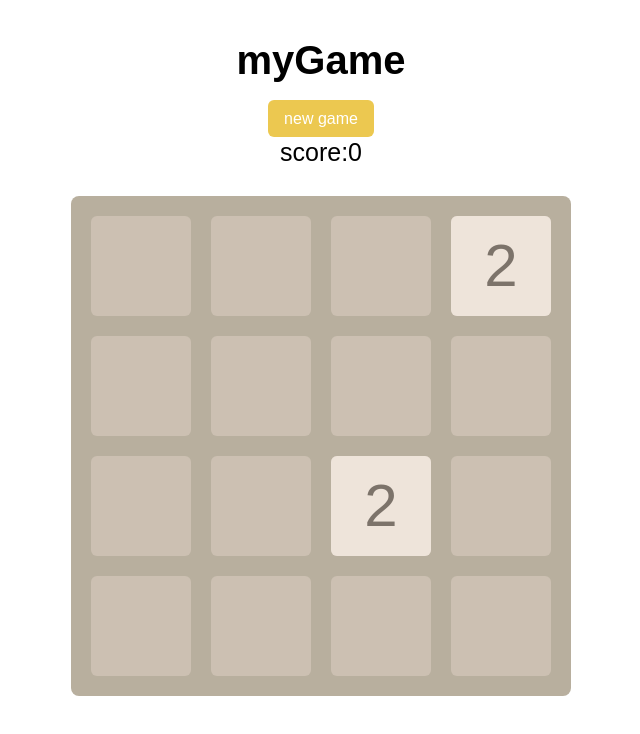
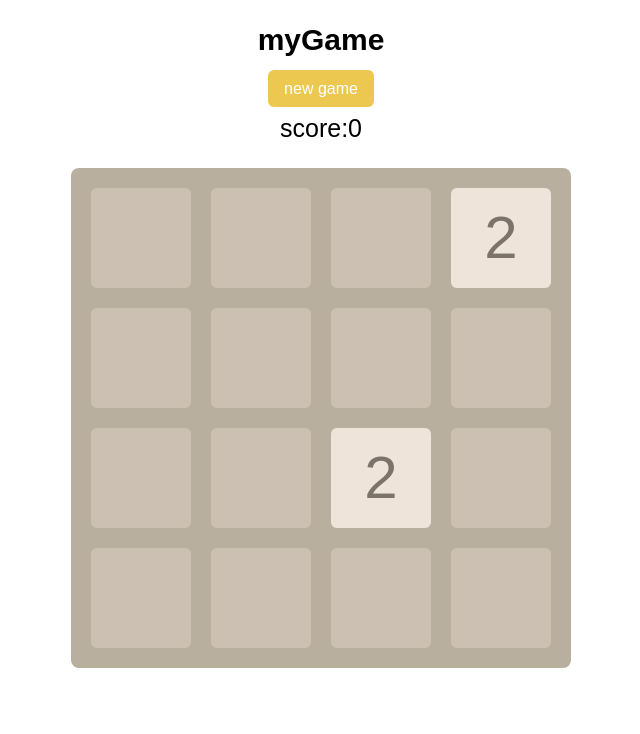
Before and after one commit to CLily/myGame2048, a plain HTML site: page index.html in a window 1280 px wide. Shown: the whole page, without its empty margins (319-959 px from the left). Drawn offline with Linux system fonts and the light colour scheme.

Commit message:
样式调整

```diff
--- a/css/mygame.css
+++ b/css/mygame.css
@@ -6,13 +6,13 @@ body{
 	font-family: arial;
 }
 .container{
-	margin: 10px auto;
+	margin: 0 auto;
 	text-align: center;
 }
 .container h2{
-	line-height: 100px;
+	line-height: 80px;
 	font-weight: bold;
-	font-size: 40px;
+	font-size: 30px;
 }
 .container .btn{
 	padding:10px 16px;
@@ -23,10 +23,10 @@ body{
 }
 .container p{
 	font-size: 25px;
-	line-height: 48px;
+	line-height: 60px;
 }
 #gamebox{
-	margin: 20px auto;
+	margin: 10px auto;
 	width: 500px;
 	height: 500px;
 	border-radius: 6px;
```
